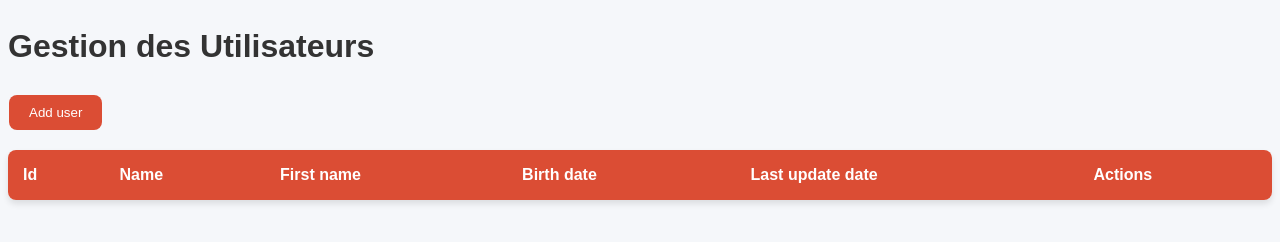
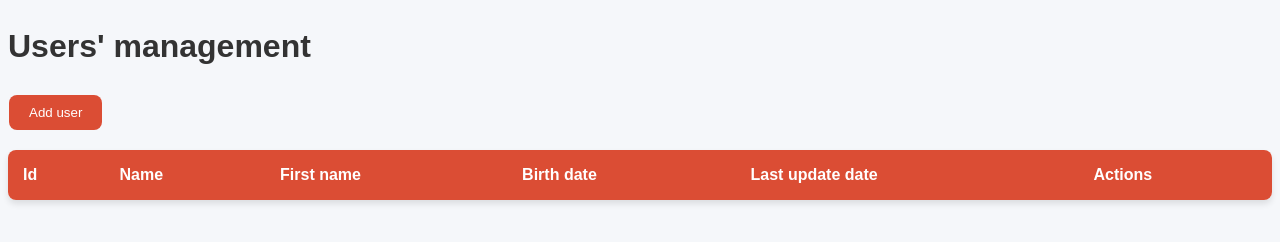
Before and after one commit to nomook/nose-localisation-web-app, a website with bundled scripts: page frontend/public/index.html in a window 1280 px wide. Built offline with nearby package versions, Linux system fonts and the light colour scheme; files whose address does not match are found by name.

Commit message:
better repo

```diff
--- a/frontend/package.json
+++ b/frontend/package.json
@@ -5,7 +5,7 @@
   "scripts": {
     "test-frontend": "jest ./frontend",
     "start-frontend": "tsc --project ./frontend/tsconfig.json -w | npx live-server --open=./frontend/public --port=8080",
-    "start": "npm run start-backend | npm run start"
+    "start": "npx live-server --open=./public --port=8080"
   },
   "author": "nomook",
   "keywords": [
--- a/frontend/public/index.html
+++ b/frontend/public/index.html
@@ -3,12 +3,12 @@
   <head>
     <meta charset="UTF-8" />
     <meta name="viewport" content="width=device-width, initial-scale=1.0" />
-    <title>Gestion des Utilisateurs</title>
+    <title>Users' management</title>
     <link rel="stylesheet" href="styles.css" />
   </head>
   <body>
     <div class="container">
-      <h1>Gestion des Utilisateurs</h1>
+      <h1>Users' management</h1>
 
       <button id="addUserButton">Add user</button>
       <div id="overlay" style="display: none"></div>
--- a/frontend/src/component/popup/UserCreationPopUp.ts
+++ b/frontend/src/component/popup/UserCreationPopUp.ts
@@ -55,6 +55,7 @@ export class UserCreationPopUp {
     this.formElement.addEventListener("submit", async (event) => {
       event.preventDefault();
       await this.newUser(event);
+      location.reload();
     });
     cancelBtn.addEventListener("click", () => hideForm(this.overlay));
     btnDiv.append(...[submitBtn, cancelBtn]);
```
Also changed, not shown: tests/e2e/pipeline.spec.ts (+1 -1 lines), README.md, assets/main-page.png (added), assets/nose-loc-capture.png (added).
